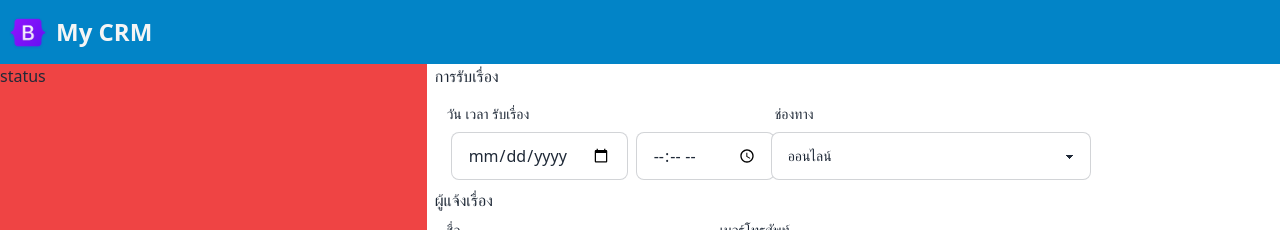
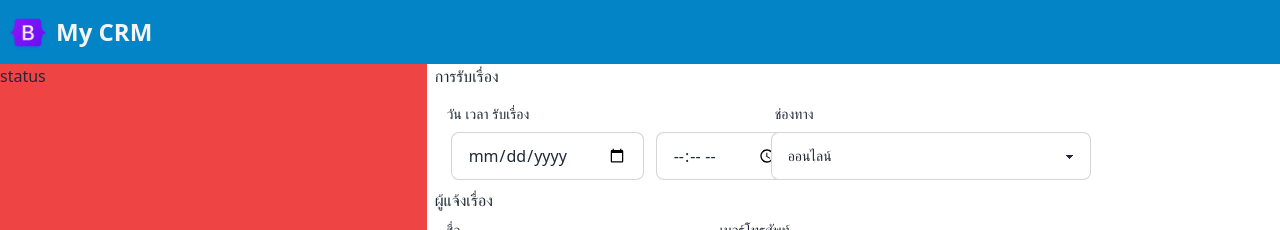
Before and after one commit to WAHJADAI/react-form, a React (Vite) app: page / in a window 1280 px wide. Shown: the top 230 px of the page. Built offline with nearby package versions, Linux system fonts and the light colour scheme; the HTML template or start-up script is replaced by a standard one.

Commit message:
handle error message

```diff
--- a/src/components/Form.tsx
+++ b/src/components/Form.tsx
@@ -6,12 +6,16 @@ type InputsForm = {
   name: string
   phone: string
   classified: string
-  priority: string
+  priority: number
   relatedParties: string
   detail: string
 }
 const Form = () => {
-  const { register, handleSubmit } = useForm<InputsForm>()
+  const {
+    register,
+    handleSubmit,
+    formState: { errors },
+  } = useForm<InputsForm>()
   const onSunmit: SubmitHandler<InputsForm> = (data) => console.log(data)
   return (
     <>
@@ -23,20 +27,29 @@ const Form = () => {
               <div className="label">
                 <span className="label-text">วัน เวลา รับเรื่อง</span>
               </div>
-              <div className="flex">
+              <div className="flex gap-5">
+                <div className="w-45">
                   <input
                     type="date"
                     placeholder="Select date"
                     className="input input-bordered w-full max-w-xs mx-2"
-                  {...register('date')}
+                    {...register('date', { required: true })}
                   />
-
+                  {errors.date?.type === 'required' && (
+                    <p className="text-red-500">Date is required.</p>
+                  )}
+                </div>
+                <div>
                   <input
                     type="time"
                     placeholder="Select time"
                     className="input input-bordered w-full max-w-xs"
-                  {...register('time')}
+                    {...register('time', { required: true })}
                   />
+                  {errors.time?.type === 'required' && (
+                    <p className="text-red-500">Time is required.</p>
+                  )}
+                </div>
               </div>
             </label>
           </div>
```
Lines whose indentation alone changed are shown as unchanged.
